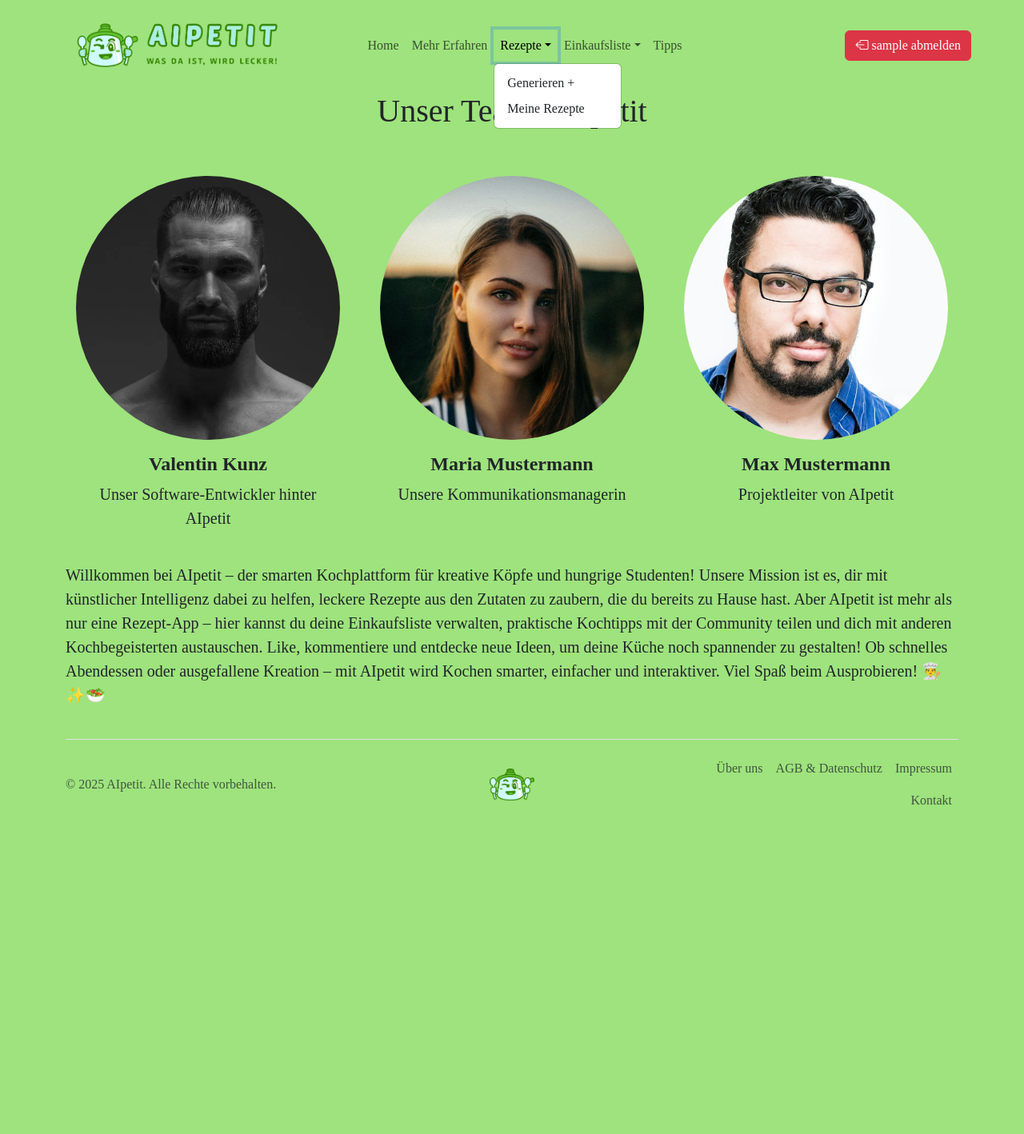
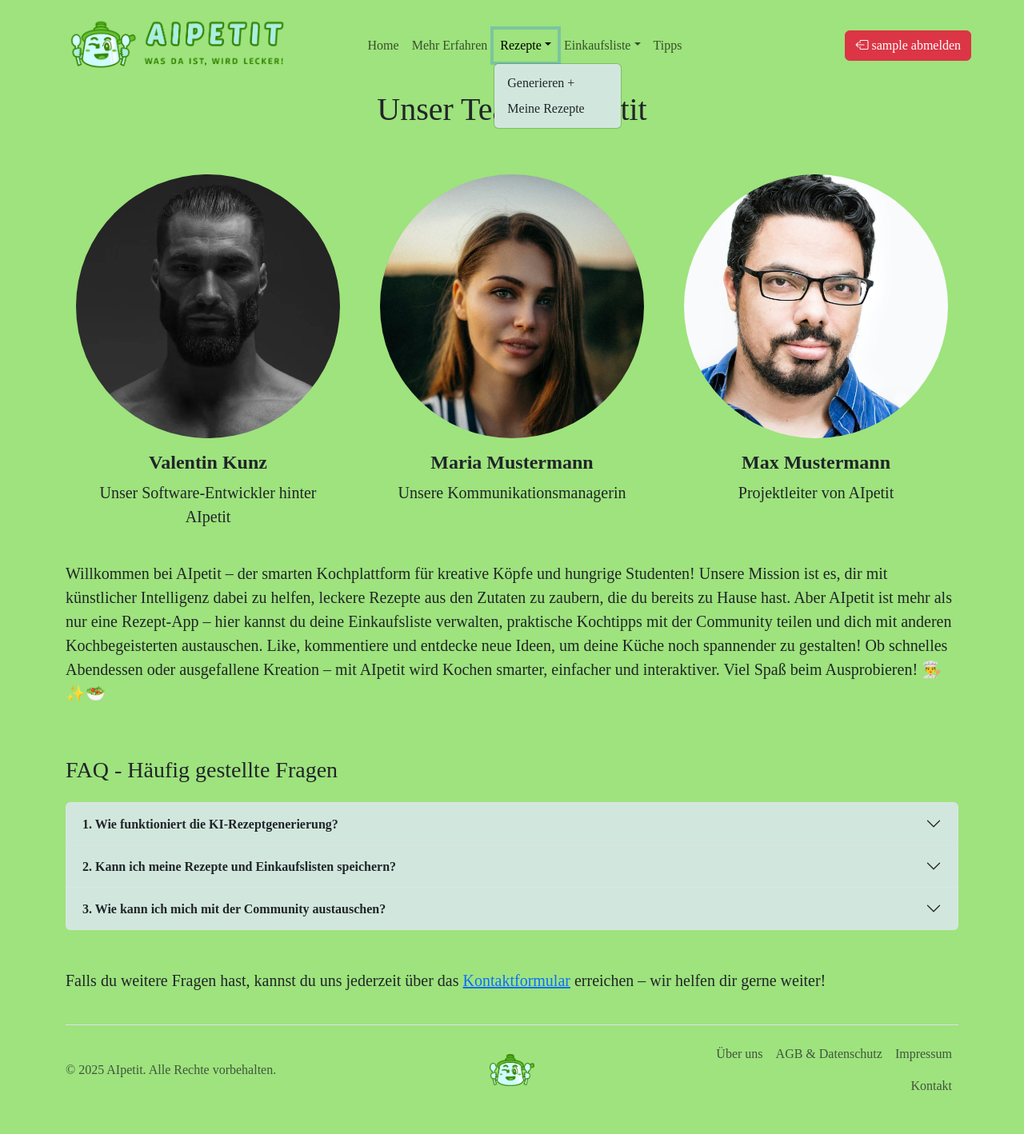
Before and after one commit to Vallekralle/AIpetit, a Django app: a page that uses templates/base.html in a window 1280 px wide, after a click on "Rezepte". Shown: the whole page at 80% size. Before the commit the page ends 1006 px from the top, so only its background shows below. Run offline with Django 5.2, Linux system fonts and the light colour scheme; the visitor is signed in with stand-in values (Sample User, id 1); parts of the project's set-up code (start-up, migrations or seed data) failed here and were passed over; some web fonts are replaced.

Commit message:
Styling the other pages (About us, data_protection and imprint...)

```diff
--- /dev/null
+++ b/static/css/about_us.css
@@ -0,0 +1,21 @@
+/* CSS */
+
+.img-cover{
+    object-fit: cover;
+    object-position: center;
+}
+
+.card {
+    --bs-card-bg: transparent !important;
+    --bs-card-border-color: transparent !important;
+}
+
+/* Bootstrap SCSS */
+
+.accordion, .accordion-item {
+    --bs-accordion-bg: #d1e7dd;
+}
+
+.accordion-button {
+    --bs-accordion-btn-bg: #d1e7dd;
+  }
--- a/static/css/base.css
+++ b/static/css/base.css
@@ -46,6 +46,14 @@ main {
     --bs-dropdown-link-active-bg: #9ee37d;
 }
 
+.dropdown-item:focus, .dropdown-item:hover {
+    --bs-dropdown-link-hover-bg: #a2b3ac;
+}
+
+.dropdown-menu {
+    --bs-body-bg: #d1e7dd;
+}
+
 .card {
     --bs-card-bg: #d1e7dd !important;
 }
--- a/templates/base.html
+++ b/templates/base.html
@@ -38,7 +38,7 @@
           </button>
 
           <div class="collapse navbar-collapse d-lg-flex" id="navbarsExample11">
-            <a class="navbar-brand col-lg-3 p-2" href="{% url 'index' %}">
+            <a class="navbar-brand col-lg-3" href="{% url 'index' %}">
               <img class="img-fluid py-2" src="{% static 'img/aipetit_logo.png' %}" alt="AIpetit">
             </a>
             <ul class="navbar-nav col-lg-6 justify-content-lg-center">
@@ -121,5 +121,5 @@
     <script src="{% static 'js/base.js' %}"></script>
     <!-- Bootstrap 5.3 CDN for JS -->
     <script src="https://cdn.jsdelivr.net/npm/bootstrap@5.3.3/dist/js/bootstrap.bundle.min.js" integrity="sha384-YvpcrYf0tY3lHB60NNkmXc5s9fDVZLESaAA55NDzOxhy9GkcIdslK1eN7N6jIeHz" crossorigin="anonymous"></script>
-</body>
+  </body>
 </html>
--- a/templates/pages/about_us.html
+++ b/templates/pages/about_us.html
@@ -1,7 +1,7 @@
 {% extends "base.html" %}
 {% load static %}
 
-{% block css %}{% endblock css %}
+{% block css %}<link rel="stylesheet" href="{% static 'css/about_us.css' %}">{% endblock css %}
 
 {% block about_us %}active" style="pointer-events: none;" aria-current="page{% endblock about_us %}
 
@@ -55,18 +55,59 @@
         Aber AIpetit ist mehr als nur eine Rezept-App – hier kannst du deine Einkaufsliste verwalten, praktische Kochtipps mit der Community teilen und dich mit anderen Kochbegeisterten austauschen. Like, kommentiere und entdecke neue Ideen, um deine Küche noch spannender zu gestalten!
         Ob schnelles Abendessen oder ausgefallene Kreation – mit AIpetit wird Kochen smarter, einfacher und interaktiver. Viel Spaß beim Ausprobieren! 👨‍🍳✨🥗
     </p>
+
+    <h3 class="mt-5">FAQ - Häufig gestellte Fragen</h3>
+
+  <!-- FAQ-Accordion -->
+  <div class="accordion mt-3" id="accordionExample">
+    <div class="accordion-item">
+      <h2 class="accordion-header">
+        <button class="accordion-button collapsed" type="button" data-bs-toggle="collapse" data-bs-target="#collapseOne" aria-expanded="false" aria-controls="collapseOne">
+          <strong>1. Wie funktioniert die KI-Rezeptgenerierung?</strong>
+        </button>
+      </h2>
+      <div id="collapseOne" class="accordion-collapse collapse" data-bs-parent="#accordionExample">
+        <div class="accordion-body">
+          <strong>Unsere KI analysiert die von dir eingegebenen Zutaten und schlägt dir passende Rezepte vor.</strong>
+          Alternativ kannst du auch nach einem bestimmten Gericht fragen, und die KI liefert dir
+          eine detaillierte Rezeptanleitung.
+        </div>
+      </div>
+    </div>
+    <div class="accordion-item">
+      <h2 class="accordion-header">
+        <button class="accordion-button collapsed" type="button" data-bs-toggle="collapse" data-bs-target="#collapseTwo" aria-expanded="false" aria-controls="collapseTwo">
+          <strong>2. Kann ich meine Rezepte und Einkaufslisten speichern?</strong>
+        </button>
+      </h2>
+      <div id="collapseTwo" class="accordion-collapse collapse" data-bs-parent="#accordionExample">
+        <div class="accordion-body">
+          <strong>Ja! Du kannst deine Lieblingsrezepte sowie Einkaufslisten speichern</strong> und jederzeit
+          darauf zugreifen. So hast du immer alles griffbereit, wenn du einkaufen gehst oder
+          kochen möchtest.
+        </div>
+      </div>
+    </div>
+    <div class="accordion-item">
+      <h2 class="accordion-header">
+          <button class="accordion-button collapsed" type="button" data-bs-toggle="collapse" data-bs-target="#collapseThree" aria-expanded="false" aria-controls="collapseThree">
+          <strong>3. Wie kann ich mich mit der Community austauschen?</strong>
+        </button>
+      </h2>
+      <div id="collapseThree" class="accordion-collapse collapse" data-bs-parent="#accordionExample">
+        <div class="accordion-body">
+          <strong>Du kannst eigene Kochtipps posten, die Beiträge anderer Nutzer liken und kommentieren.</strong>
+          Außerdem kannst du auch auf Kommentare reagieren und Inspiration für deine nächsten
+          Gerichte sammeln!
+        </div>
+      </div>
+    </div>
   </div>
 
-<style>
-    .img-cover{
-        object-fit: cover;
-        object-position: center;
-    }
-
-    .card {
-        --bs-card-bg: transparent !important;
-        --bs-card-border-color: transparent !important;
-    }
-</style>
+  <p class="fs-5 mt-5">
+    Falls du weitere Fragen hast, kannst du uns jederzeit über das <a href="{% url 'contact' %}">Kontaktformular</a>
+    erreichen – wir helfen dir gerne weiter!
+  </p>
+</div>
 
 {% endblock content %}
--- a/templates/recipes/generate_recipe.html
+++ b/templates/recipes/generate_recipe.html
@@ -44,7 +44,7 @@
         <form method="post">
             {% csrf_token %}
             {{ form|crispy }}
-            <button class="btn btn-success">Generieren</button>
+            <button class="btn btn-success"><i class="bi bi-robot"></i> Generieren</button>
         </form>
 
     {% endif %}
```
Also changed, not shown: templates/pages/learn_more.html (+38 -1 lines). Lines whose indentation alone changed are shown as unchanged.
